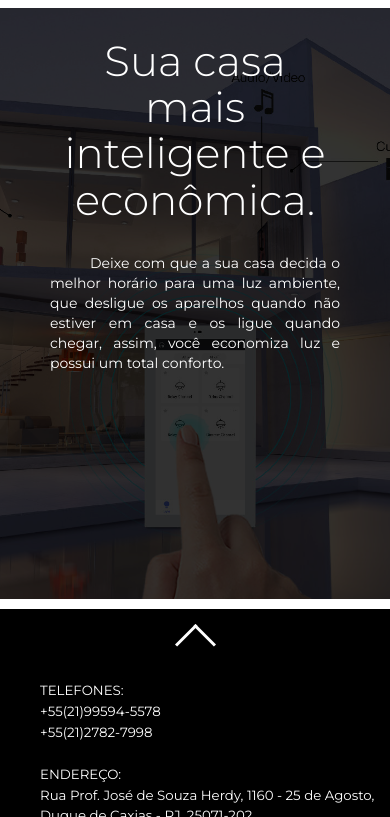
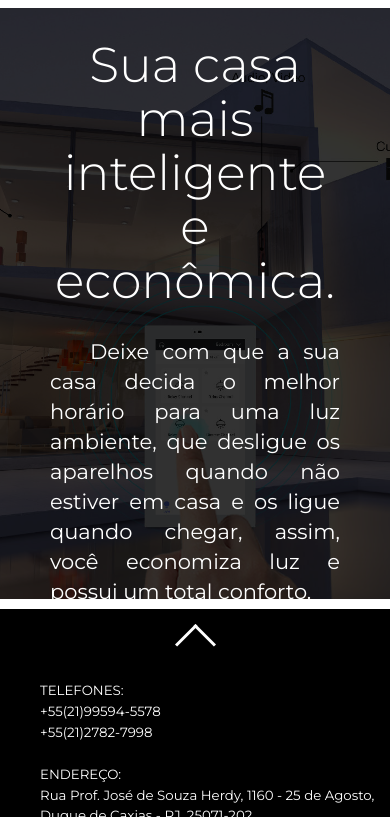
Before and after one commit to northvisionauto/n, a plain HTML site: page index.html in a window 390 px wide. Shown: the part 846-1663 px from the top of the page. Drawn offline with nearby package versions, Linux system fonts and the light colour scheme.

Commit message:
Update css.css

```diff
--- a/css.css
+++ b/css.css
@@ -568,13 +568,13 @@ i.arrow-up:hover{
         padding: 10px 50px 10px 50px;
         text-align: center;
         font-weight: 300;
-        font-size: 3em;
+        font-size: 3.5em;
     }
     .sub-mdl-2-2 p{
         padding: 10px 50px 10px 50px;
         text-align: justify;
         text-indent: 40px;
-        font-size: 1em;
+        font-size: 1.5em;
     }
     /*MODULO-3-PÁGINA-INICIAL*/
     #module-home-3{
```
